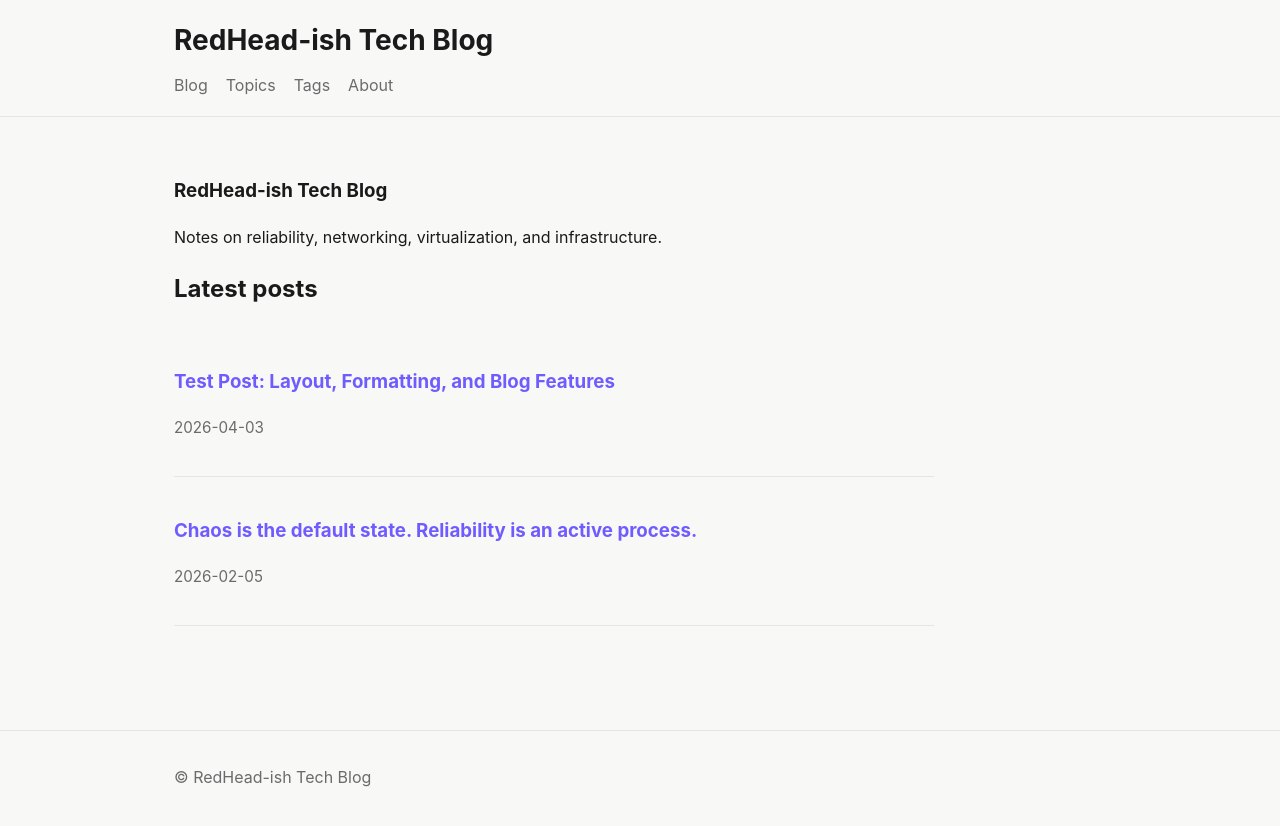
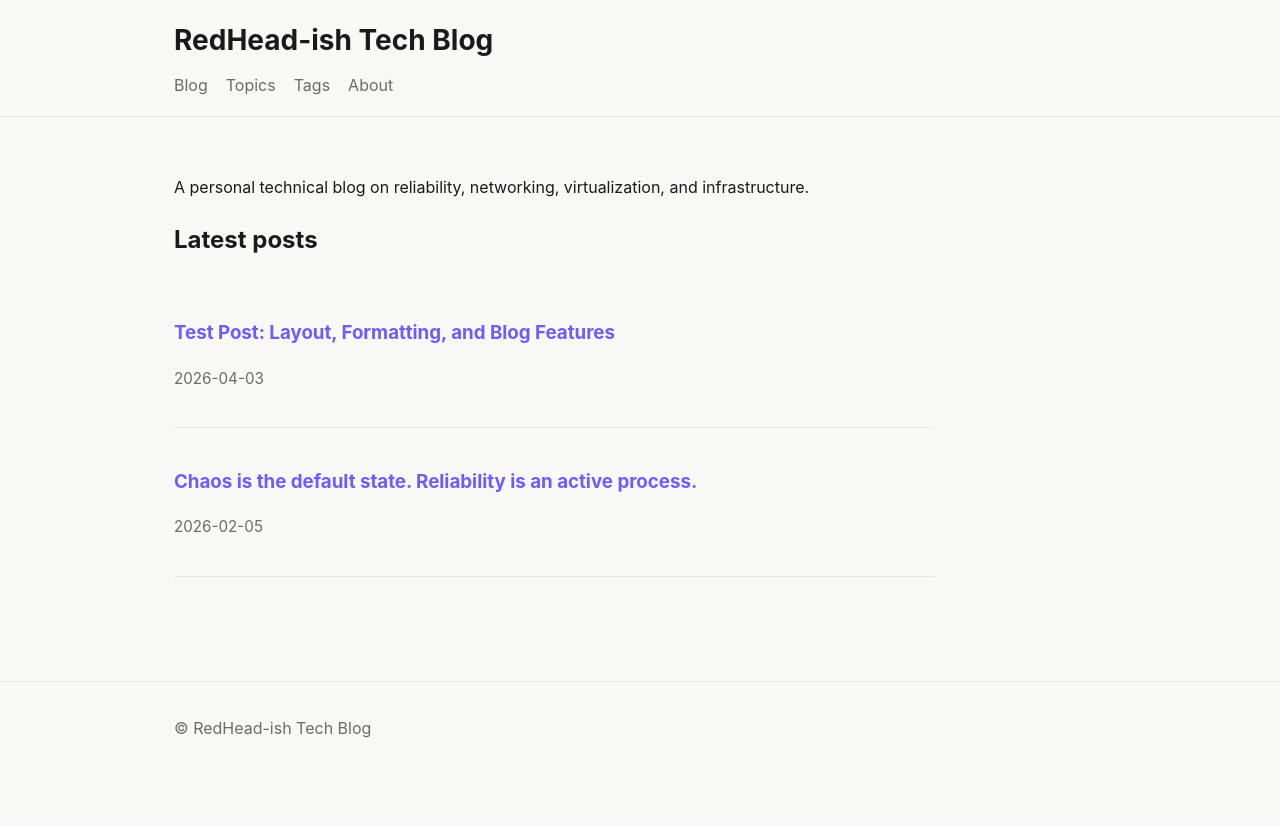
Before and after one commit to Redheadish/.github.io, a Jekyll site: the page built from index.md, in a window 1280 px wide. Shown: the top 826 px of the page. Built offline with Jekyll 4.4.1, drawn with Linux system fonts in a browser that asks for light colours.

Commit message:
Update index.md

```diff
--- a/index.md
+++ b/index.md
@@ -3,9 +3,9 @@ layout: page
 title: ""
 ---
 
-# RedHead-ish Tech Blog
-
-Notes on reliability, networking, virtualization, and infrastructure.
+<p class="home-intro">
+  A personal technical blog on reliability, networking, virtualization, and infrastructure.
+</p>
 
 ## Latest posts
 
```
